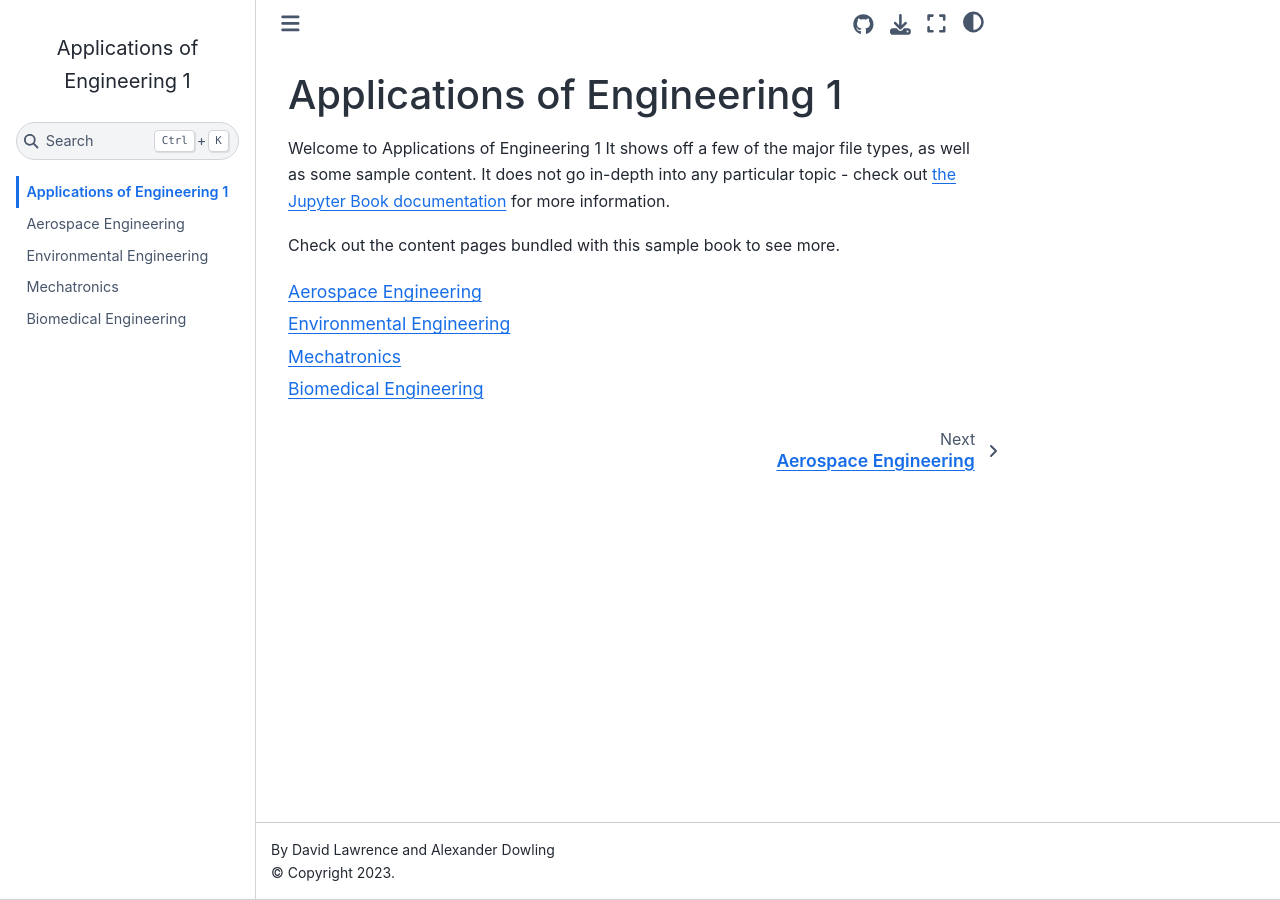
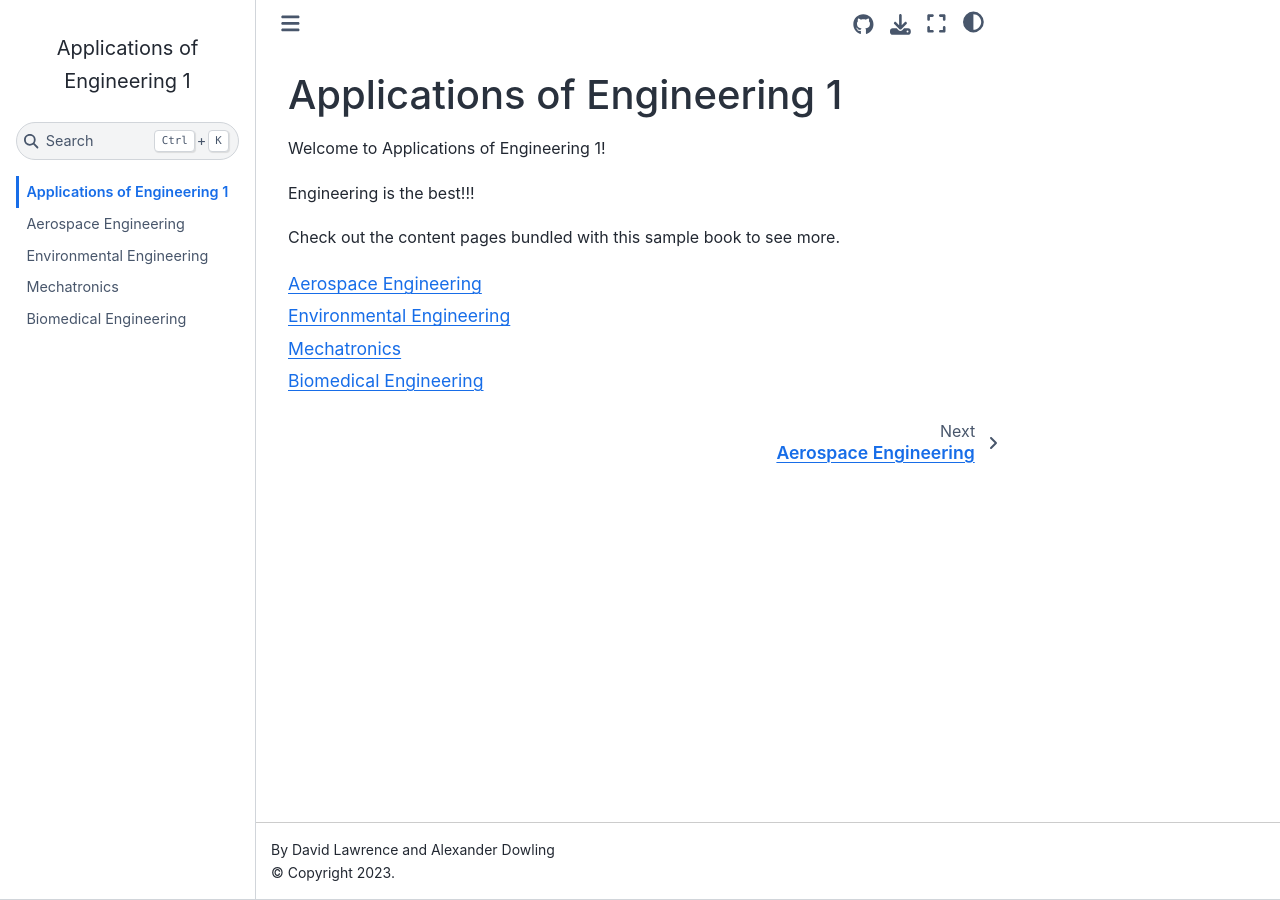
Before and after one commit to Culver-Academies/engineering1, a Jupyter Book: the page built from intro.md, in a window 1280 px wide. Built offline with Jupyter Book 1.0.4 settings and Sphinx 7.4.7 and the Sphinx Book theme 1.1.4, drawn with Linux system fonts in a browser that asks for light colours.

Commit message:
Update intro.md

```diff
--- a/intro.md
+++ b/intro.md
@@ -1,8 +1,8 @@
 # Applications of Engineering 1
 
-Welcome to Applications of Engineering 1
-It shows off a few of the major file types, as well as some sample content.
-It does not go in-depth into any particular topic - check out [the Jupyter Book documentation](https://jupyterbook.org) for more information.
+Welcome to Applications of Engineering 1!
+
+Engineering is the best!!!
 
 Check out the content pages bundled with this sample book to see more.
 
```
